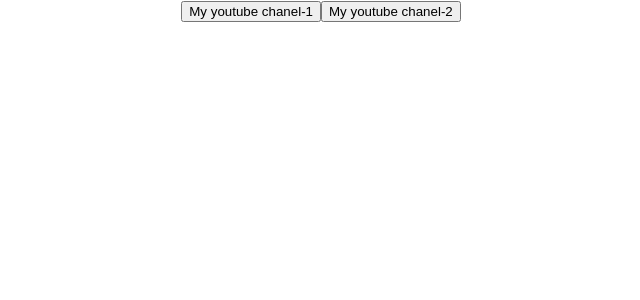
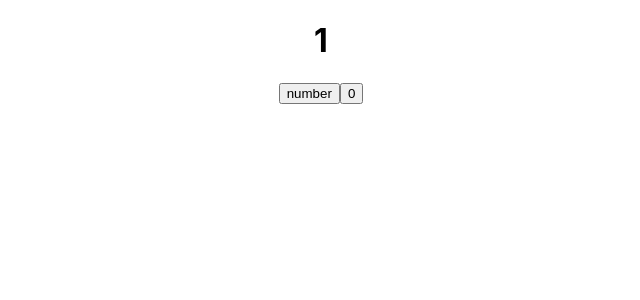
Before and after one commit to Anton-Osip/microtasks, a React (Create React App) app: page / in a window 1280 px wide. Shown: the top 300 px of the page, without its empty margins (319-959 px from the left). Built offline with nearby package versions, Linux system fonts and the light colour scheme.

Commit message:
04 - Хук useState

```diff
--- a/src/App.tsx
+++ b/src/App.tsx
@@ -1,45 +1,24 @@
 import './App.css'
-import {Button} from "./components/Button";
+import {useState} from "react";
 
 function App() {
 
-    // const onClickHandler = (name: string) => {
-    //     console.log(`Hello! I am ${name}`)
-    // }
-    // const foo1 = () => {
-    //     console.log('foo1')
-    // }
-    // const foo2 = (number: number) => {
-    //     console.log(number)
-    // }
+    let [a, setA] = useState(1)
+    const onclickHandler = () => {
+        setA(++a);
+        console.log(a)
+    }
 
-    const button1Foo = (subscriber: string) => {
-        console.log(subscriber)
-    }
-    const button2Foo = (subscriber: string) => {
-        console.log(subscriber)
+    const onclickHandler1 = () => {
+        setA(0);
+        console.log(a)
     }
     return (
-
-
         <div className = "App">
-            <Button
-                name = {'My youtube chanel-1'}
-                callback = {
-                    () => {
-                        button1Foo('I am Anton')
-                    }
-                }/>
-            <Button
-                name = {'My youtube chanel-2'}
-                callback = {
-                    () => {
-                        button2Foo('I am Yana')
-                    }
-                }
-            />
-        </div>
-    )
+            <h1>{a}</h1>
+            <button onClick = {onclickHandler}>number</button>
+            <button onClick = {onclickHandler1}>0</button>
+        </div>)
 }
 
 export default App;
```
